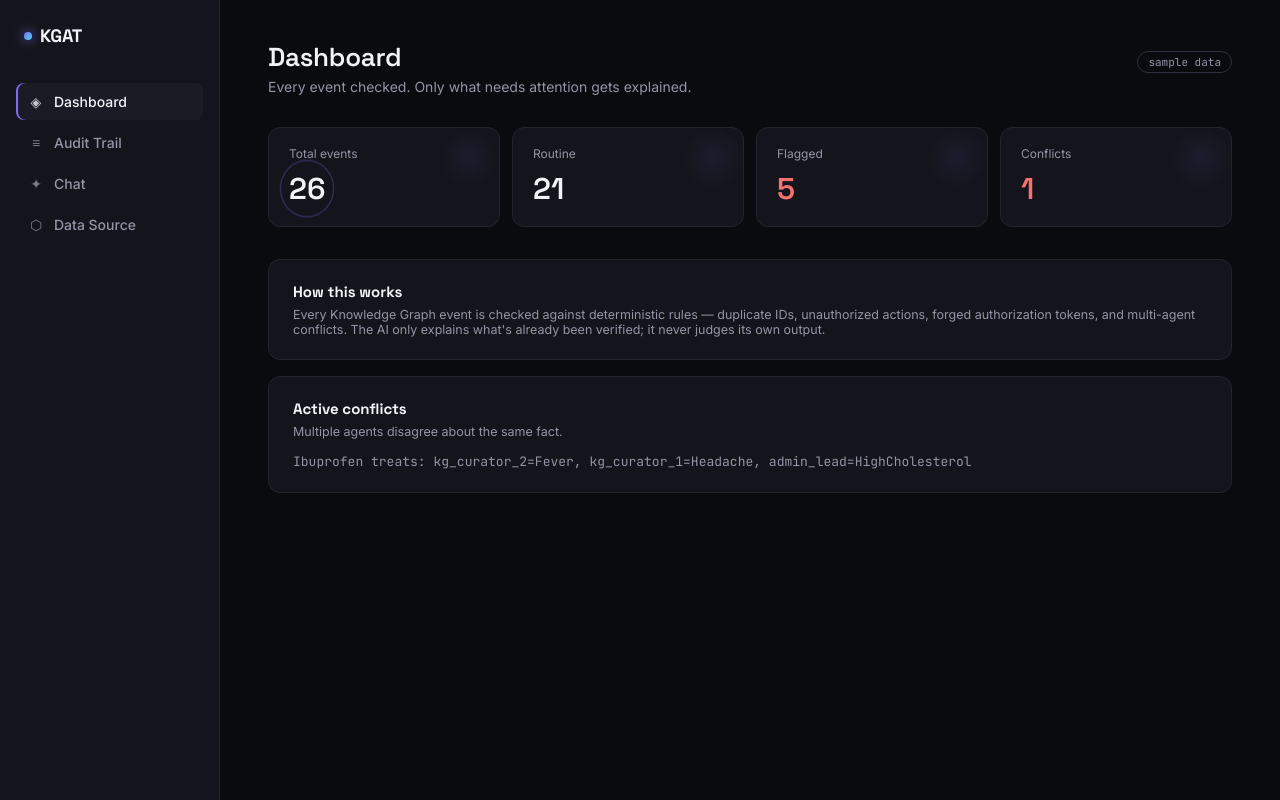
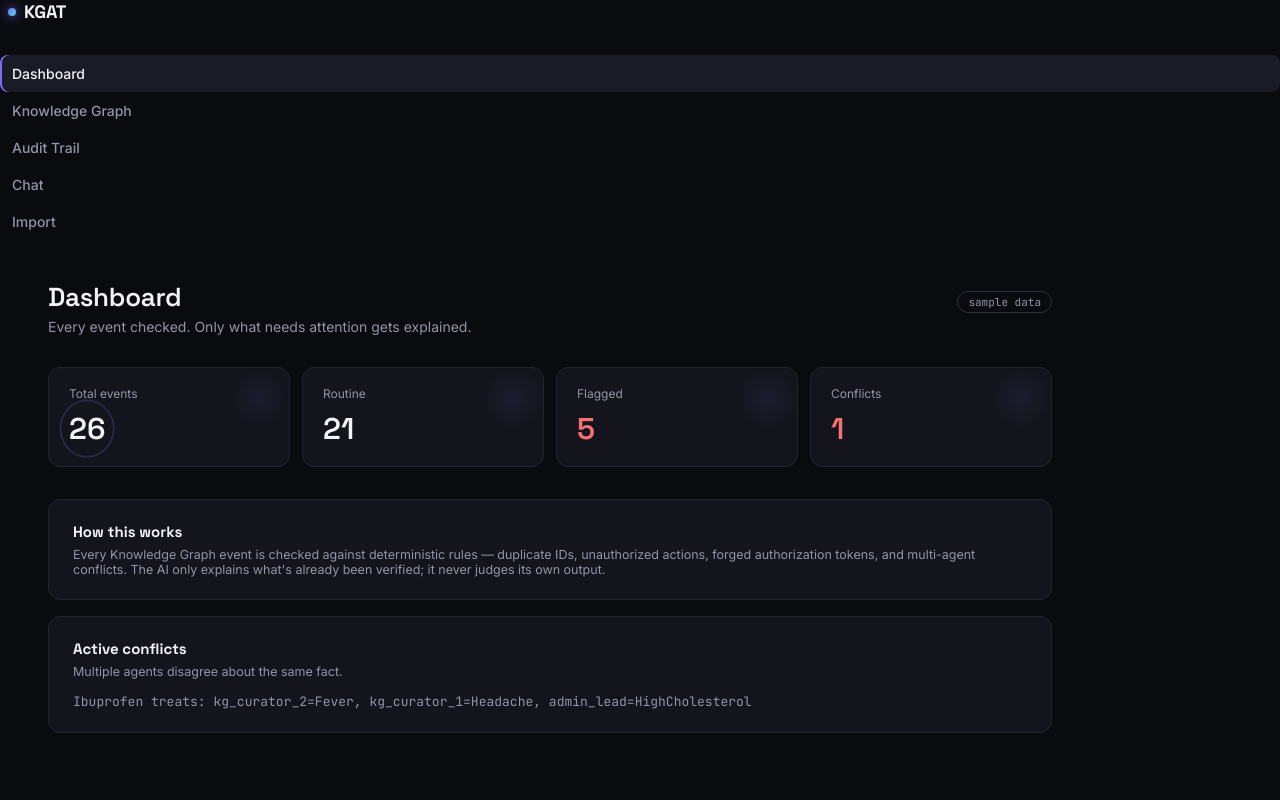
Before and after one commit to subeyda707/kgatweb, a React (Vite) app: page / in a window 1280 px wide. Built offline with nearby package versions, Linux system fonts and the light colour scheme; no server answers.

Commit message:
Update App.jsx

```diff
--- a/src/App.jsx
+++ b/src/App.jsx
@@ -1,31 +1,28 @@
 import React from 'react';
 import { Routes, Route, NavLink } from 'react-router-dom';
 import Dashboard from './pages/Dashboard';
+import KnowledgeGraph from './pages/KnowledgeGraph';
 import AuditTrail from './pages/AuditTrail';
 import Chat from './pages/Chat';
 import DataSource from './pages/DataSource';
 
 export default function App() {
   return (
-    <div className="app-shell">
-      <nav className="sidebar">
+    <div>
+      <nav className="topnav">
         <div className="brand"><span className="brand-dot"></span>KGAT</div>
-        <NavLink to="/" end className={({isActive}) => "nav-link" + (isActive ? " active" : "")}>
-          <span className="nav-icon">◈</span> Dashboard
-        </NavLink>
-        <NavLink to="/audit" className={({isActive}) => "nav-link" + (isActive ? " active" : "")}>
-          <span className="nav-icon">≡</span> Audit Trail
-        </NavLink>
-        <NavLink to="/chat" className={({isActive}) => "nav-link" + (isActive ? " active" : "")}>
-          <span className="nav-icon">✦</span> Chat
-        </NavLink>
-        <NavLink to="/source" className={({isActive}) => "nav-link" + (isActive ? " active" : "")}>
-          <span className="nav-icon">⬡</span> Data Source
-        </NavLink>
+        <div className="nav-links">
+          <NavLink to="/" end className={({isActive}) => "nav-link" + (isActive ? " active" : "")}>Dashboard</NavLink>
+          <NavLink to="/graph" className={({isActive}) => "nav-link" + (isActive ? " active" : "")}>Knowledge Graph</NavLink>
+          <NavLink to="/audit" className={({isActive}) => "nav-link" + (isActive ? " active" : "")}>Audit Trail</NavLink>
+          <NavLink to="/chat" className={({isActive}) => "nav-link" + (isActive ? " active" : "")}>Chat</NavLink>
+          <NavLink to="/source" className={({isActive}) => "nav-link" + (isActive ? " active" : "")}>Import</NavLink>
+        </div>
       </nav>
       <main className="main">
         <Routes>
           <Route path="/" element={<Dashboard />} />
+          <Route path="/graph" element={<KnowledgeGraph />} />
           <Route path="/audit" element={<AuditTrail />} />
           <Route path="/chat" element={<Chat />} />
           <Route path="/source" element={<DataSource />} />
```
